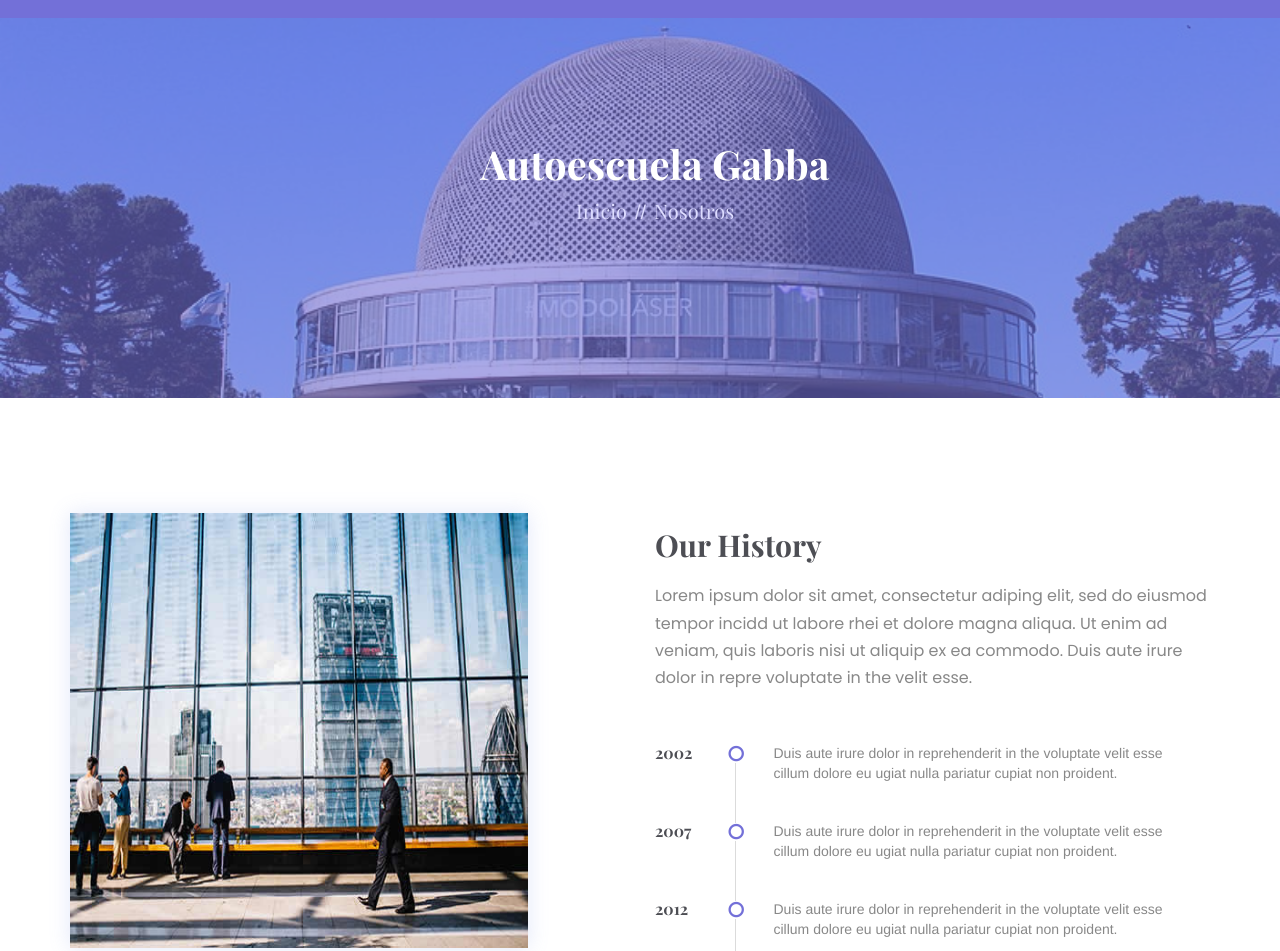
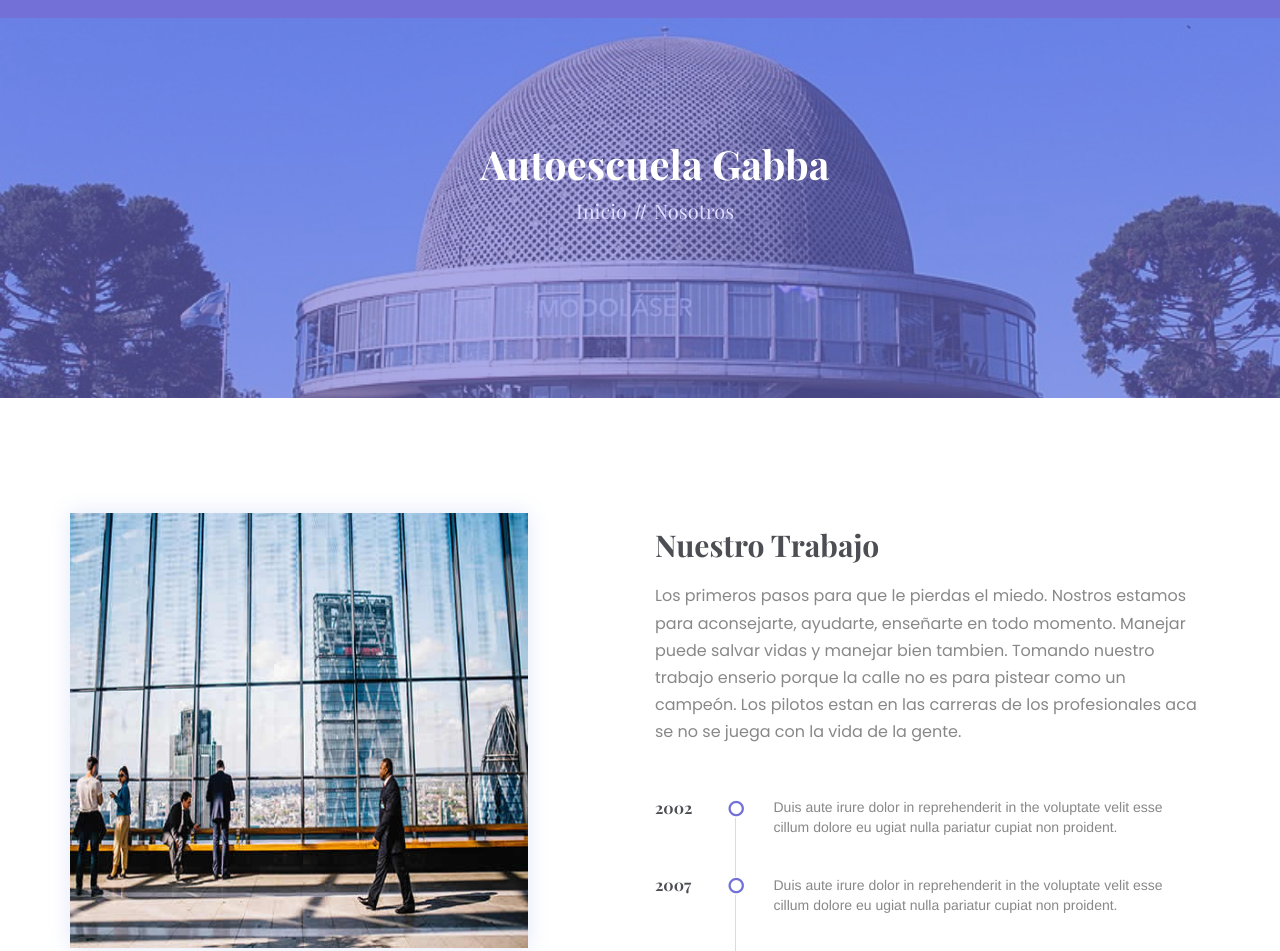
Before and after one commit to sddsergio/Autoescuela, a plain HTML site: page about.html in a window 1280 px wide. Shown: the part 149-1100 px from the top of the page. Drawn offline with nearby package versions, Linux system fonts and the light colour scheme; a web font is replaced by a local one.

Commit message:
acercade

```diff
--- a/about.html
+++ b/about.html
@@ -182,9 +182,9 @@
 						<div class="col-md-offset-1 col-md-6 col-sm-12">
 							<div class="single-about-history">
 								<div class="about-history-txt">
-									<h2>our history</h2>
+									<h2>Nuestro trabajo</h2>
 									<p>
-										Lorem ipsum dolor sit amet, consectetur adiping elit, sed do eiusmod tempor incidd ut labore rhei  et dolore magna aliqua. Ut enim ad  veniam, quis laboris nisi ut aliquip ex ea commodo. Duis aute irure dolor in repre voluptate in the velit esse.
+										Los primeros pasos para que le pierdas el miedo. Nostros estamos para aconsejarte, ayudarte, enseñarte en todo momento. Manejar puede salvar vidas y manejar bien tambien. Tomando nuestro trabajo enserio porque la calle no es para pistear como un campeón. Los pilotos estan en las carreras de los profesionales aca se no se juega con la vida de la gente.
 									</p>
 
 									<div class="main-timeline">
```
